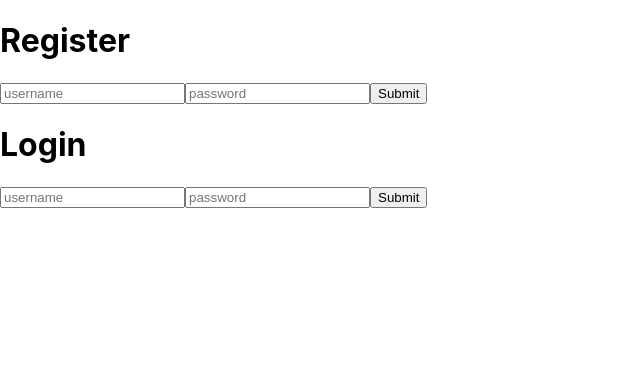
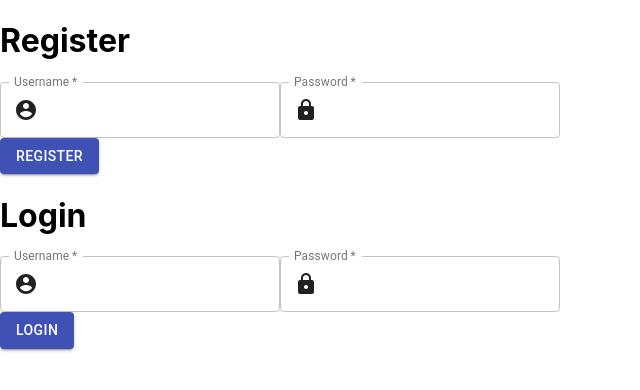
Before and after one commit to noybengio/Lyrics-App, a React (Create React App) app in the folder coognitive-lyrics-app/: page / in a window 1280 px wide. Shown: the top 390 px of the page, without its empty margins (0-640 px from the left). Built offline with nearby package versions, Linux system fonts and the light colour scheme.

Commit message:
before deploy

```diff
--- a/coognitive-lyrics-app/package.json
+++ b/coognitive-lyrics-app/package.json
@@ -5,6 +5,7 @@
   "dependencies": {
     "@material-ui/core": "^4.11.0",
     "@material-ui/icons": "^4.9.1",
+    "@material-ui/styles": "^4.10.0",
     "@testing-library/jest-dom": "^5.11.5",
     "@testing-library/react": "^11.1.2",
     "@testing-library/user-event": "^12.2.2",
--- a/coognitive-lyrics-app/src/LogAndSign.js
+++ b/coognitive-lyrics-app/src/LogAndSign.js
@@ -1,7 +1,8 @@
 import React, { useState } from "react";
-//import { BrowserRouter, Link, Route, Switch, useHistory } from "react-router-dom";
 import axios from "axios";
 import Home from "./Home";
+import { TextField, Button, InputAdornment } from '@material-ui/core';
+import { AccountCircle, LockRounded } from '@material-ui/icons';
 
 
 function LogAndSign() {
@@ -24,6 +25,8 @@ function LogAndSign() {
             url: "http://localhost:4000/register",
         }).then((res) => {
             setData(res.data);
+            window.alert("Register Done");
+
         });
     };
 
@@ -44,6 +47,7 @@ function LogAndSign() {
                 }
                 else {
                     setLoggedIn(false);
+                    window.alert(res.data);
                 }
             });
     };
@@ -54,28 +58,51 @@ function LogAndSign() {
                 <div>
                     <div>
                         <h1>Register</h1>
-                        <input
-                            placeholder="username"
+                        <TextField
+                            label="Username"
+                            color="primary"
+                            variant="outlined"
                             onChange={(e) => setRegisterUsername(e.target.value)}
+                            required
+                            InputProps={{ startAdornment: <InputAdornment position="start"><AccountCircle /></InputAdornment> }}
                         />
-                        <input
-                            placeholder="password"
+                        <TextField
+                            type="password"
+                            label="Password"
+                            color="primary"
+                            variant="outlined"
                             onChange={(e) => setRegisterPassword(e.target.value)}
+                            required
+                            InputProps={{ startAdornment: <InputAdornment position="start"><LockRounded /></InputAdornment> }}
+
                         />
-                        <button onClick={register}>Submit</button>
+                        <div>
+                            <Button onClick={register} variant="contained" color="primary" >Register</Button>
+                        </div>
                     </div>
+                    <h1>Login</h1>
+                    <div>
+                        <TextField
+                            label="Username"
+                            color="primary"
+                            variant="outlined"
+                            onChange={(e) => setLoginUsername(e.target.value)}
+                            required
+                            InputProps={{ startAdornment: <InputAdornment position="start"><AccountCircle /></InputAdornment> }}
+                        />
+                        <TextField
+                            type="password"
+                            label="Password"
+                            color="primary"
+                            variant="outlined"
+                            onChange={(e) => setLoginPassword(e.target.value)}
+                            required
+                            InputProps={{ startAdornment: <InputAdornment position="start"><LockRounded /></InputAdornment> }}
 
-                    <div>
-                        <h1>Login</h1>
-                        <input
-                            placeholder="username"
-                            onChange={(e) => setLoginUsername(e.target.value)}
                         />
-                        <input
-                            placeholder="password"
-                            onChange={(e) => setLoginPassword(e.target.value)}
-                        />
-                        <button onClick={login}>Submit</button>
+                        <div>
+                            <Button onClick={login} variant="contained" color="primary" >Login</Button>
+                        </div>
                     </div>
                 </div>
                 : <Home user={data} />}
--- a/coognitive-lyrics-app/src/Lyrics.js
+++ b/coognitive-lyrics-app/src/Lyrics.js
@@ -1,86 +1,110 @@
-import React, { Component } from 'react'
-import StarIcon from '@material-ui/icons/Star';
+import React, { useEffect, useState } from 'react'
+import FavoriteIcon from '@material-ui/icons/Favorite';
 import FontSizeChanger from 'react-font-size-changer';
+import { TextField, Button } from '@material-ui/core';
+import { makeStyles } from '@material-ui/core/styles';
 
-export default class Lyrics extends Component {
-    constructor(props) {
-        super(props);
+const useStyles = makeStyles({
+    buttonStyle: {
+        background: 'linear-gradient(45deg, #FE6B8B 30%, #FF8E53 90%)',
+        border: 0,
+        borderRadius: 3,
+        boxShadow: '0 3px 5px 2px rgba(255, 105, 135, .3)',
+        color: 'white',
+        height: 48,
+        padding: '0 30px',
+    },
+    inputStyle: {
+        width: '80%',
+        marginBottom: '10px',
+        margin: '25px'
 
-        this.onChangeSongTitle = this.onChangeSongTitle.bind(this);
-        this.onChangeArtist = this.onChangeArtist.bind(this);
-        this.onAddToFavoritesClicked = this.onAddToFavoritesClicked.bind(this);
-        this.onSubmit = this.onSubmit.bind(this);
 
-        this.state = {
-            songTitle: this.props.song.songTitle,
-            artist: this.props.song.artist,
-            lyrics: props.lyrics
-        }
+    },
+    formStyle: {
+        display:'flex',
+        justifyContent: 'center',
+        flexDirection: 'column',
+        width: '80%',
+        marginBottom: '10px',
+        margin: '25px',
+        position: 'relative'
+
     }
 
-    componentDidUpdate(prevProps) {
-        if (this.props.lyrics !== prevProps.lyrics) {
-          this.setState({lyrics:this.props.lyrics })
-        }
+});
+
+export default function Lyrics(props) {
+
+    const classes = useStyles();
+
+    const [songTitle, setSongTitle] = useState(props.song.songTitle || '');
+    const [artist, setArtist] = useState(props.song.artist || '');
+    const [lyrics, setLyrics] = useState("");
+
+    useEffect(() => {
+        console.log('component updated!')
+        setLyrics(props.lyrics);
+    }, [props.lyrics]);
+
+    const onChangeSongTitle = (e) => {
+        setSongTitle(e.target.value);
+
     }
 
-    onChangeSongTitle(e) {
-        this.setState({
-            songTitle: e.target.value
-        })
+    const onChangeArtist = (e) => {
+        setArtist(e.target.value);
     }
 
-    onChangeArtist(e) {
-        this.setState({
-            artist: e.target.value
-        })
+    const onAddToFavoritesClicked = () => {
+        props.onAddToFavoritesClicked();
     }
 
-    onAddToFavoritesClicked() {
-       this.props.onAddToFavoritesClicked()
+    const onSearchClicked = (e) => {
+        props.onSearchClicked(songTitle, artist);
     }
 
-    onSubmit(e) {
-        e.preventDefault();
-        this.props.onSearchClicked(this.state.songTitle, this.state.artist);
-    }
+    const isSearchEnabled = songTitle.length > 0 && artist.length > 0;
 
-    render() {
     return (
         <div>
-                <h3>Search For Lyrics</h3>
-                <form onSubmit={this.onSubmit}>
-                    <div className="form-group">
-                        <label>Song Title: </label>
-                        <input type="text"
+                <div >
+                    <div className={classes.inputStyle}>
+                        <TextField
+                            label="Song"
+                            color="primary"
+                            variant="outlined"
+                            onChange={onChangeSongTitle}
                             required
-                            className="form-control"
-                            value={this.state.songTitle}
-                            onChange={this.onChangeSongTitle}
+                            value={songTitle}
+
                         />
                     </div>
-                    <div className="form-group">
-                        <label>Artist: </label>
-                        <input type="text"
+                    <div className={classes.inputStyle}>
+                        <TextField
+                            label="Artist"
+                            color="primary"
+                            variant="outlined"
+                            onChange={onChangeArtist}
                             required
-                            className="form-control"
-                            value={this.state.artist}
-                            onChange={this.onChangeArtist}
+                            value={artist}
                         />
                     </div>
-                    <div className="form-group">
-                        <input type="submit" value="search" className="btn btn-primary" />
+                    <div className={classes.inputStyle}>
+                        <Button
+                            variant="outlined"
+                            onClick={() => onSearchClicked()}
+                            disabled={!isSearchEnabled}
+                            className={classes.buttonStyle}
+                        >Search</Button>
                     </div>
-                    {this.state.lyrics &&
-                        <div className="form-group">
-                            <StarIcon onClick={() => this.onAddToFavoritesClicked()}></StarIcon>
+
                 </div>
-                    }
-                </form>
 
                 <div>
-                    {this.state.lyrics &&
-                        <FontSizeChanger
+                    <div className={classes.formStyle} >
+                        {lyrics &&
+                            <FontSizeChanger className={classes.inputStyle}
                                 targets={['#target .content']}
                                 onChange={(element, newValue, oldValue) => {
                                     console.log(element, newValue, oldValue);
@@ -103,12 +127,17 @@ export default class Lyrics extends Component {
                                 }}
                             />
                         }
+                        {lyrics &&
+                            <div className={classes.inputStyle}>
+                                <FavoriteIcon onClick={() => onAddToFavoritesClicked()}></FavoriteIcon>
+                            </div>
+                        }
+                    </div>
+                </div>
                 <div id="target">
-                        <p className="content">{this.state.lyrics} </p>
-
-                    </div>
+                    <p className="content">{lyrics}</p>
                 </div>
         </div>
     )
+
 }
-}
```
Also changed, not shown: coognitive-lyrics-app/src/Home.js (+14 -9 lines), coognitive-lyrics-app/src/Routes.js (deleted, +0 -17 lines), coognitive-lyrics-app/public/manifest.json, 2 other files (tests, documents, lock files or other folders). Lines whose indentation alone changed are shown as unchanged.
